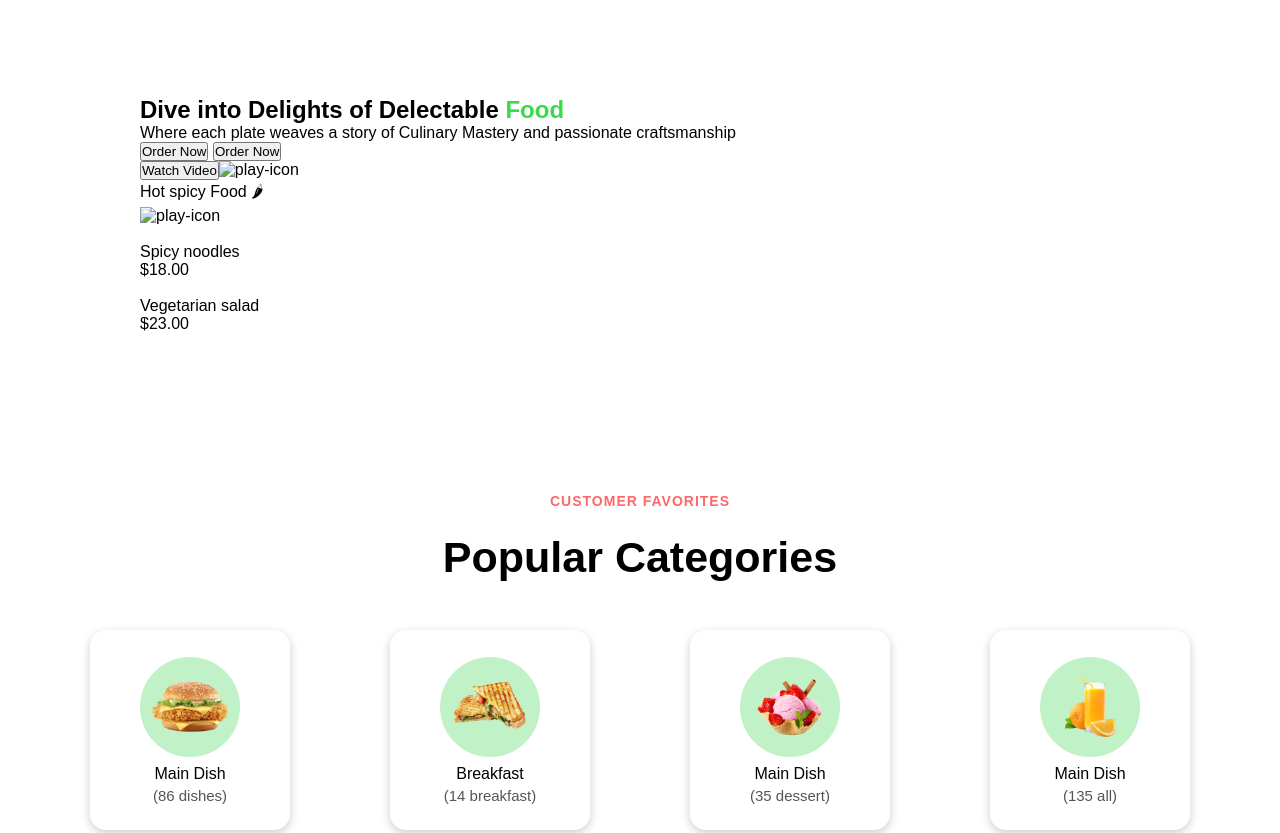
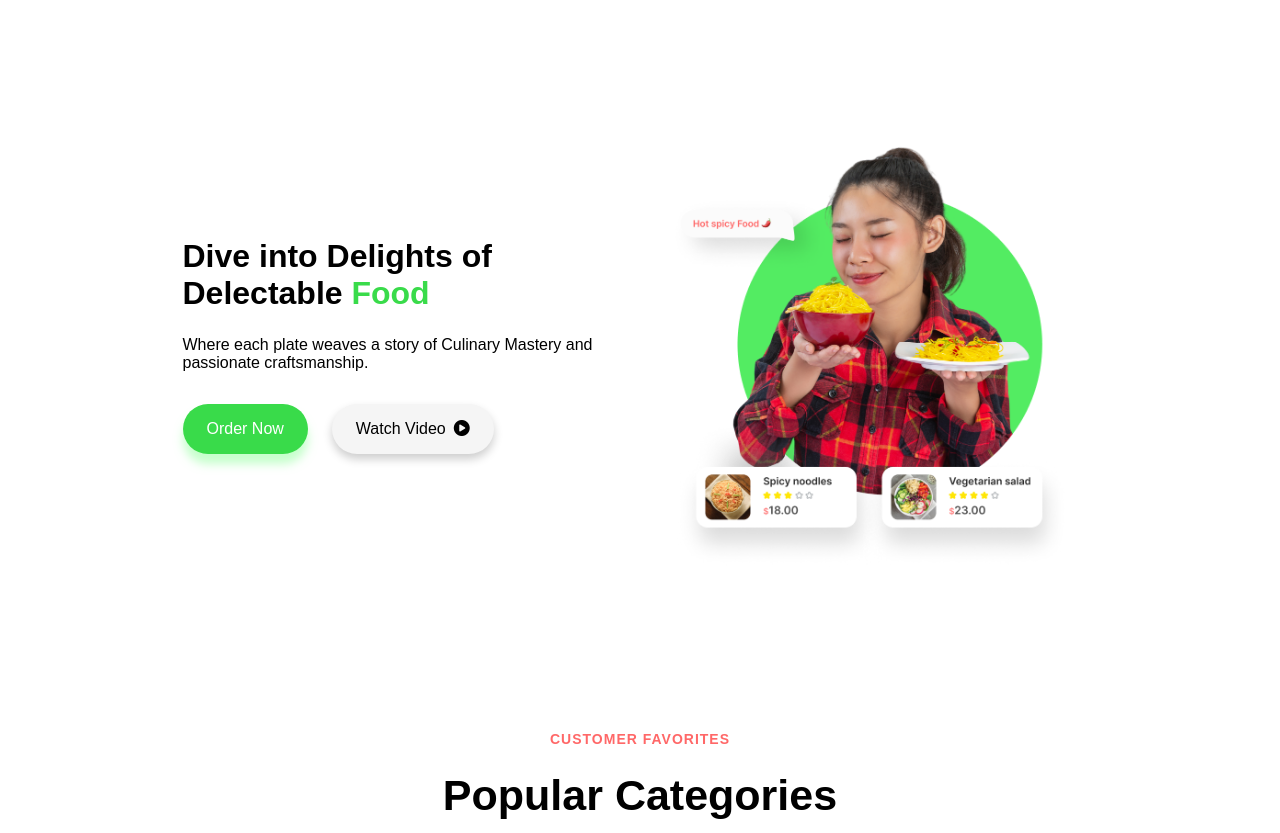
Before and after one commit to antofon/restaurant-template, a plain HTML site: page index.html in a window 1280 px wide. Shown: the top 833 px of the page. Drawn offline with Linux system fonts and the light colour scheme.

Commit message:
Cleaned up hero section and mobile responsiveness

```diff
--- a/index.html
+++ b/index.html
@@ -28,34 +28,21 @@
 
     <main id="main-content">
         <section id="hero-section">
-            <div>
-                <h1>Dive into Delights of Delectable <span id="accent-text">Food</span></h1>
-                <p>Where each plate weaves a story of Culinary Mastery and passionate craftsmanship</p>
-                <button>Order Now</button>
-                <button>Order Now</button>
-                <div><button>Watch Video</button><img src="" alt="play-icon" /></div>
-            </div>
-            <div>
-                <div>
-                    <p>Hot spicy Food 🌶</p>
-                </div>
-
-                <img src="assets/hero-section/hero-image-person.png" alt="play-icon" id="hero-image" />
-                <div>
-                    <img src="" alt="" class="reviews-thumbnail" />
-                    <p class="reviews-title">Spicy noodles</p>
-                    <div class="reviews-stars"></div>
-                    <div class="reviews-price-container"><span class="reviews-dollar-sign">$</span><span
-                            class="reviews-price">18.00</span> </div>
+            <div id="hero-container-left">
+                <h1 id="hero-title">Dive into Delights of Delectable <span id="accent-text">Food</span></h1>
+                <p id="hero-description">Where each plate weaves a story of Culinary Mastery and passionate
+                    craftsmanship.</p>
+                <div id="hero-buttons-desktop" class="hero-buttons">
+                    <a id="order-now-cta">Order Now</a>
+                    <button id="video-play-button">Watch Video<i class="fa-solid fa-circle-play"></i></button>
                 </div>
             </div>
-            <div>
-                <img src="" alt="" class="reviews-thumbnail" />
-                <p>Vegetarian salad</p>
-                <div class="reviews-stars"></div>
-                <div class="reviews-price-container"><span class="reviews-dollar-sign">$</span><span
-                        class="reviews-price">23.00</span></div>
+            <div id="hero-container-right">
+                <img src="assets/hero-section/hero-image.png" alt="image of chef" id="chef-image">
             </div>
+            <div id="hero-buttons-mobile" class="hero-buttons">
+                <a id="order-now-cta">Order Now</a>
+                <button id="video-play-button">Watch Video <i class="fa-solid fa-circle-play"></i></button>
             </div>
         </section>
 
@@ -65,8 +52,8 @@
 
             <div id="categories-container">
                 <div class="card">
-                    <div><img src="assets/categories/categories-main-dish.png" alt="main dish icon"
-                            class="card-image" />
+                    <div>
+                        <img src="assets/categories/categories-main-dish.png" alt="main dish icon" class="card-image" />
                         <p class="card-subtext">Main Dish</p>
                         <p class="card-dishes">(86 dishes)</p>
                     </div>
@@ -148,7 +135,8 @@
             <div id="testimonials-container-right">
                 <p class="eyebrow-text">Testimonials</p>
                 <h2 class="section-title">What Our Customers<br />Say About Us</h2>
-                <p id="services-description-text">I had the pleasure of dining at Foodi last night, and I'm still raving
+                <p id="services-description-text">I had the pleasure of dining at Foodi last night, and I'm still
+                    raving
                     about the experience! The attention to detail in presentation and service was impeccable.</p>
                 <div id="reviews-container">
                     <div><img src="assets/testimonials/testimonials-small-images.png"
@@ -157,8 +145,9 @@
                         <p id="reviews-customer-feedback">Customer Feedback</p>
 
                         <p id="reviews-wrapper"><img src="assets/special-dishes/reviews-star.png" alt="star for reviews"
-                                id="reviews-star" /><span id="reviews-rating">4.9</span> <span
-                                id="reviews-number">(18.6k Reviews)</span></p>
+                                id="reviews-star" /><span id="reviews-rating">4.9</span>
+                            <span id="reviews-number">(18.6k Reviews)</span>
+                        </p>
                     </div>
                 </div>
             </div>
@@ -174,11 +163,9 @@
             </div>
             <div id="services-container-right" class="services-container">
                 <div class="services-wrapper">
-                    <!-- <div> -->
                     <img src="assets/testimonials/services-salad.png" alt="catering services" class="services-image" />
                     <p class="services-title">Catering</p>
                     <p class="services-body-text">Delight your guests with our flavors and presentation</p>
-                    <!-- </div> -->
                 </div>
                 <div class="services-wrapper"><img src="assets/testimonials/services-time-fast.png"
                         alt="fast delivery services" class="services-image" />
--- a/style.css
+++ b/style.css
@@ -63,14 +63,27 @@
   font-size: 1.5rem;
 }
 
+#hero-title {
+  margin-top: 1.5rem;
+  font-size: 2rem;
+}
+
+#hero-description {
+  margin-top: 1.5rem;
+}
+
 #chef-image {
-  width: 300px;
+  width: 100%;
+  max-width: 300px;
+  height: auto;
 }
 
 #hero-section {
-  max-width: 1000px;
+  max-width: 700px;
   margin: auto;
   width: 100%;
+  display: flex;
+  flex-direction: column;
 }
 
 #accent-text {
@@ -122,7 +135,6 @@
 #services-container-left {
   text-align: center;
   max-width: 1000px;
-  width: 24rem;
   margin: 0 auto;
 }
 #services-container-right {
@@ -136,7 +148,6 @@
 #testimonials-container-left {
   text-align: center;
   max-width: 1000px;
-  width: 22rem;
   margin: 0 auto;
 }
 
@@ -144,8 +155,21 @@
   /* border: 1px solid red; */
   text-align: center;
   max-width: 1000px;
-  width: 24rem;
   margin: 0 auto;
+}
+
+#hero-container-left {
+  text-align: center;
+  max-width: 1000px;
+  /* width: 22rem; */
+  margin: 0 auto;
+}
+#hero-container-right {
+  /* border: 1px solid red; */
+  text-align: center;
+  max-width: 768px;
+  /* width: 24rem; */
+  margin: 2rem auto 0 auto;
 }
 
 #reviews-star {
@@ -272,6 +296,60 @@
   display: none;
 }
 
+#hero-buttons-desktop {
+  display: none;
+}
+
+.hero-buttons {
+  max-width: 500px;
+  margin: 2rem auto 0 auto;
+}
+
+#hero-buttons-mobile {
+  display: flex;
+  flex-direction: column;
+  row-gap: 2rem;
+}
+
+#order-now-cta {
+  text-decoration: none;
+  color: #fff;
+  background-color: #39db4a;
+  border-radius: 3rem;
+  padding: 1rem 1.5rem;
+  display: inline-block;
+  text-align: center;
+  transition: 0.3s all;
+  font-size: 1rem;
+  cursor: pointer;
+  box-shadow: 0 10px 10px rgb(142 255 154 / 0.5);
+}
+
+#order-now-cta:hover {
+  color: #fff;
+  background-color: #141915;
+  box-shadow: 0 5px 10px rgba(20 25 21 / 0.5);
+}
+
+#video-play-button {
+  border: none;
+  color: #000;
+  background-color: #f5f5f5;
+  border-radius: 3rem;
+  padding: 1rem 1.5rem;
+  text-align: center;
+  transition: 0.3s all;
+  font-size: 1rem;
+  cursor: pointer;
+  box-shadow: 0 5px 10px rgb(0 0 0 / 0.2);
+}
+
+.fa-circle-play {
+  color: #000;
+  font-size: 1rem;
+  padding-left: 0.5rem;
+}
+
 #reviews-images {
   width: 9rem;
   height: auto;
@@ -294,10 +372,6 @@
   flex-direction: column;
   row-gap: 1rem;
 }
-
-/* .footer-links-container {
-  margin-top:1rem;
-} */
 
 .footer-links-wrapper {
   margin-top: 1rem;
@@ -352,8 +426,44 @@
   text-align: center;
 }
 
+@media screen and (min-width: 500px) {
+  #hero-buttons-mobile {
+    flex-direction: row;
+    column-gap: 2rem;
+  }
+}
 /* TABLET (768-1023px) */
 @media screen and (min-width: 768px) {
+  #chef-image {
+    max-width: 300px;
+  }
+  #order-now-cta {
+    text-decoration: none;
+    color: #fff;
+    background-color: #39db4a;
+    border-radius: 3rem;
+    padding: 1rem 1.5rem;
+    display: inline-block;
+    text-align: center;
+    transition: 0.3s all;
+    font-size: 1rem;
+    cursor: pointer;
+    box-shadow: 0 10px 10px rgb(142 255 154 / 0.5);
+  }
+
+  #hero-buttons-mobile {
+    display: none;
+  }
+  #hero-buttons-desktop {
+    display: flex;
+    column-gap: 1.5rem;
+    justify-content: flex-start;
+  }
+  #hero-section {
+    flex-direction: row;
+    align-items: center;
+    justify-content: center;
+  }
   #footer-links-container {
     flex-direction: row;
     justify-content: space-between;
@@ -388,11 +498,15 @@
     gap: 3rem;
     margin: 1rem auto 0 auto;
   }
+  #hero-container-left {
+    text-align: left;
+  }
+  #hero-container-left,
+  #hero-container-right {
+    width: 50%;
+  }
 }
 
-/* #footer-container {
-  flex-direction: row;
-} */
 @media screen and (min-width: 900px) {
   #testimonials {
     flex-direction: row;
@@ -427,6 +541,15 @@
 
 /* DESKTOP+ (1024px+)  */
 @media screen and (min-width: 1024px) {
+  #hero-section {
+    max-width: 915px;
+    margin: auto;
+  }
+  #hero-container-left,
+  #hero-container-right {
+    width: 100%;
+  }
+
   .footer-links-wrapper {
     margin-top: 0;
   }
@@ -438,11 +561,12 @@
     width: 300px;
   }
   #chef-image {
-    width: 400px;
+    max-width: 400px;
     height: auto;
   }
 
-  #testimonials-container-left, #testimonials-container-right {
+  #testimonials-container-left,
+  #testimonials-container-right {
     width: 50%;
   }
 
@@ -559,20 +683,16 @@
   }
 
   #footer-content {
-    margin: 160px auto 32px auto;
+    margin: 160px auto 20px auto;
     padding: 0 32px;
   }
 
   #icons-copyright {
-    margin-top: 48px;
+    margin-top: 64px;
   }
 }
 
 @media screen and (min-width: 1200px) {
-  /* #social-icons {
-    position: absolute;
-   } */
-
   .icon-link {
     font-size: 16px;
     width: 48px;
```
Lines whose indentation alone changed are shown as unchanged.
